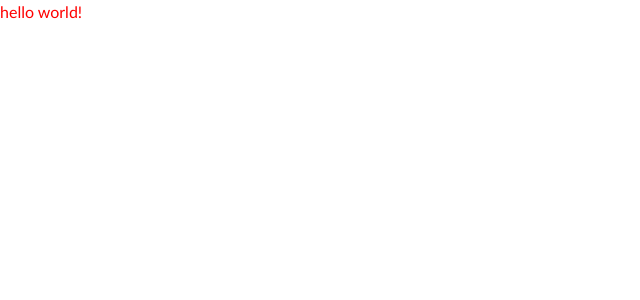
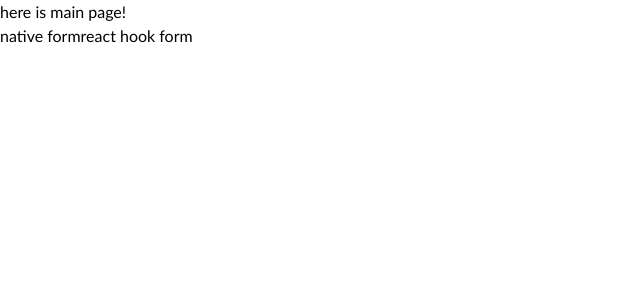
Before and after one commit to Tedzury/RSSchool_react_components, a React (Vite) app: page / in a window 1280 px wide. Shown: the top 300 px of the page, without its empty margins (0-640 px from the left). Built offline with nearby package versions, Linux system fonts and the light colour scheme.

Commit message:
feat: add routing to the app: main page, native form, react hook form

```diff
--- a/src/App.tsx
+++ b/src/App.tsx
@@ -1,3 +1,23 @@
+import { RouterProvider, createBrowserRouter } from 'react-router-dom';
+import MainPage from './pages/MainPage';
+import NativeForm from './pages/NativeForm';
+import ReactHookForm from './pages/ReactHookForm';
+
+const router = createBrowserRouter([
+  {
+    path: '/',
+    element: <MainPage />,
+  },
+  {
+    path: '/native_form',
+    element: <NativeForm />,
+  },
+  {
+    path: '/react_hook_form',
+    element: <ReactHookForm />,
+  },
+]);
+
 export default function App() {
-  return <div className="text-[red]">hello world!</div>;
+  return <RouterProvider router={router} />;
 }
--- /dev/null
+++ b/src/pages/MainPage.tsx
@@ -0,0 +1,11 @@
+import { Link } from 'react-router-dom';
+
+export default function MainPage() {
+  return (
+    <article>
+      <div>here is main page!</div>
+      <Link to="/native_form">native form</Link>
+      <Link to="/react_hook_form">react hook form</Link>
+    </article>
+  );
+}
--- /dev/null
+++ b/src/pages/NativeForm.tsx
@@ -0,0 +1,3 @@
+export default function NativeForm() {
+  return <div>Here is native form!</div>;
+}
--- /dev/null
+++ b/src/pages/ReactHookForm.tsx
@@ -0,0 +1,3 @@
+export default function ReactHookForm() {
+  return <div>Here is react hook form!</div>;
+}
```
